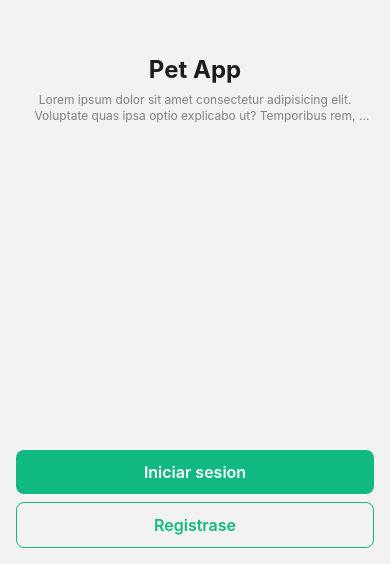
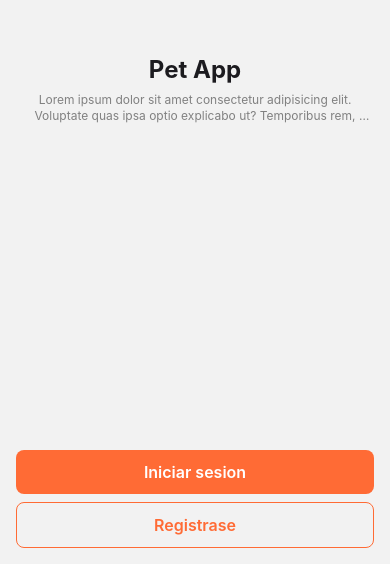
Before and after one commit to marcosherna/petApp, a React Native app in the folder frontend/mobile/: screen /wellcome in a window 390 px wide. Shown: the part 280-844 px from the top of the page. Built offline with nearby package versions, Linux system fonts and the light colour scheme.

Commit message:
feat: button apply theme color

```diff
--- a/frontend/mobile/src/components/Button.tsx
+++ b/frontend/mobile/src/components/Button.tsx
@@ -10,14 +10,16 @@ import {
 } from "react-native";
 import { FontSizeKey, FontWeightKey } from "../resourses/typography";
 import { getTextStyle } from "../helpers/TextStyles";
+import { useTheme } from "../hooks/useTheme";
 
-type variantTypes = "primary" | "secondary" | "outline";
+type VariantType = "primary" | "secondary" | "outline";
+
 interface ButtonProps {
   title: string;
   onPress: () => void;
   disabled?: boolean;
   loading?: boolean;
-  variant?: variantTypes;
+  variant?: VariantType;
   textSize?: FontSizeKey;
   textWeight?: FontWeightKey;
   style?: StyleProp<ViewStyle>;
@@ -36,37 +38,47 @@ export function Button({
   textStyle = {},
   ...props
 }: ButtonProps) {
+  const { theme } = useTheme();
+
   const getButtonStyles = (): ViewStyle => {
+    if (disabled) {
+      return {
+        backgroundColor: theme.outline,
+        borderColor: theme.outline,
+      };
+    }
+
     switch (variant) {
       case "secondary":
         return {
-          backgroundColor: "#F9FAFB",
-          borderColor: "#10B981",
+          backgroundColor: theme.surface,
+          borderColor: theme.primary,
           borderWidth: 1,
         };
       case "outline":
         return {
           backgroundColor: "transparent",
-          borderColor: "#10B981",
+          borderColor: theme.primary,
           borderWidth: 1,
         };
       case "primary":
       default:
         return {
-          backgroundColor: "#10B981",
+          backgroundColor: theme.primary,
         };
     }
   };
 
   const getTextColor = (): string => {
-    if (disabled) return "#9CA3AF";
+    if (disabled) return theme.secondaryText;
+
     switch (variant) {
       case "secondary":
       case "outline":
-        return "#10B981";
+        return theme.primary;
       case "primary":
       default:
-        return "#FFFFFF";
+        return theme.onPrimary;
     }
   };
 
@@ -83,7 +95,6 @@ export function Button({
         styles.button,
         getButtonStyles(),
         disabled && styles.disabled,
-        loading && styles.loading,
         style,
       ]}
       onPress={onPress}
@@ -94,7 +105,7 @@ export function Button({
       {loading ? (
         <ActivityIndicator
           size="small"
-          color={variant === "primary" ? "#FFFFFF" : "#10B981"}
+          color={variant === "primary" ? theme.onPrimary : theme.primary}
         />
       ) : (
         <Text style={[baseTextStyle, textStyle]}>{title}</Text>
@@ -111,13 +122,8 @@ const styles = StyleSheet.create({
     alignItems: "center",
     justifyContent: "center",
     minWidth: 100,
-    borderWidth: 0,
   },
   disabled: {
-    backgroundColor: "#D1D5DB",
-    borderColor: "#D1D5DB",
-  },
-  loading: {
     opacity: 0.7,
   },
 });
```
